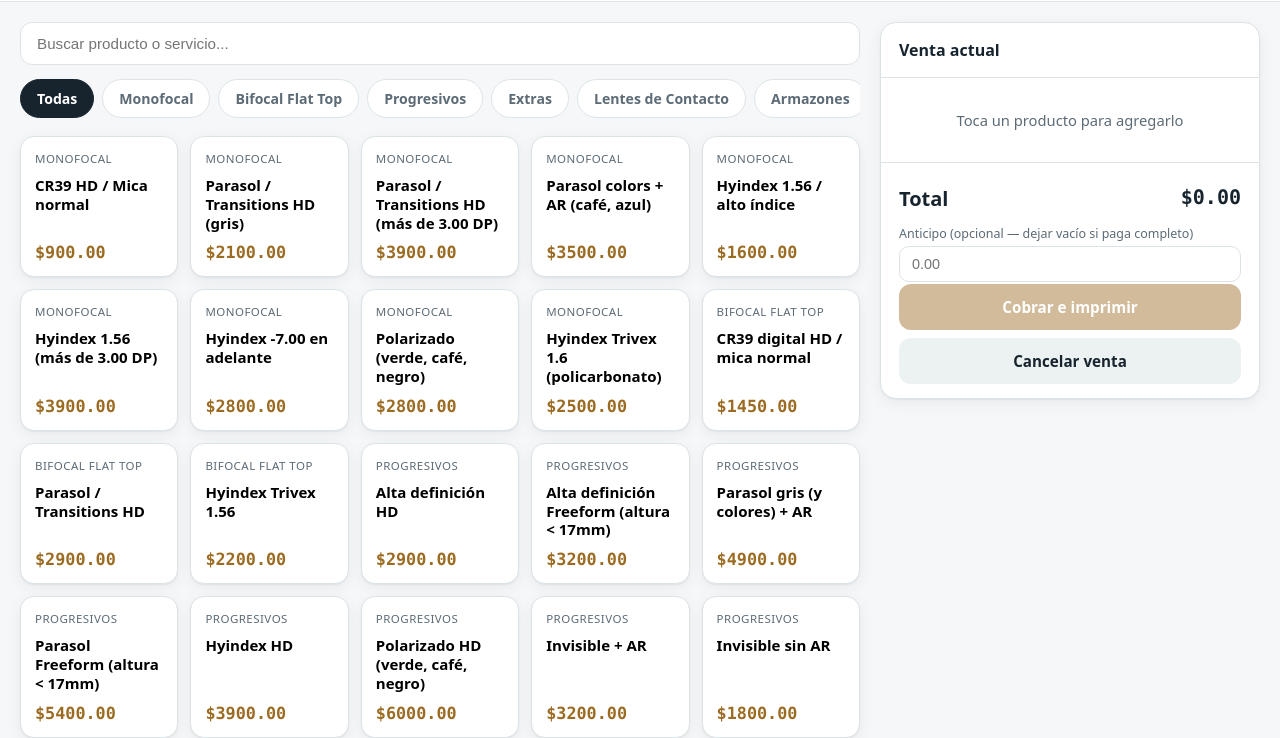
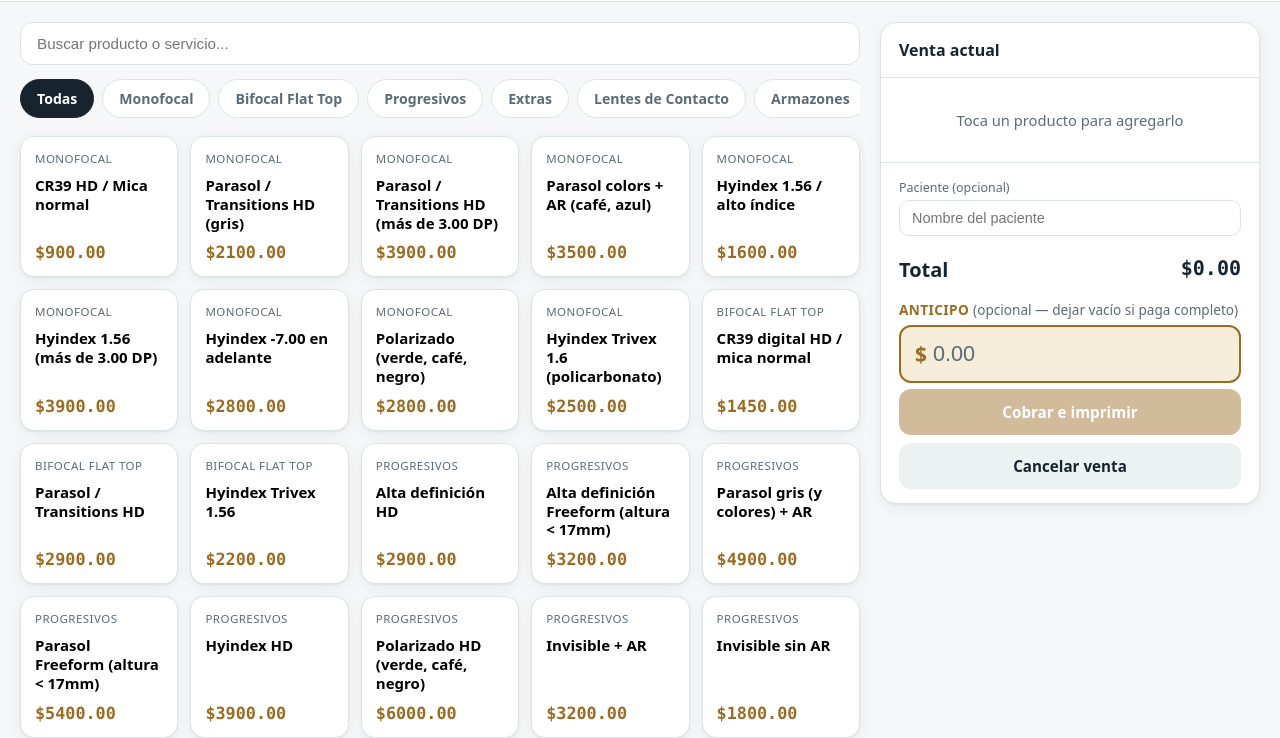
Before and after one commit to Rudolph0808/pos-optica-android, a website: page www/index.html in a window 1280 px wide. Shown: the part 69-807 px from the top of the page. Drawn offline with Linux system fonts and the light colour scheme.

Commit message:
Update index.html

```diff
--- a/www/index.html
+++ b/www/index.html
@@ -175,12 +175,31 @@
   .sum-row{ display:flex; justify-content:space-between; font-size:0.9rem; color:var(--ink-muted); padding:3px 0; }
   .sum-row.total{ color:var(--ink); font-weight:800; font-size:1.25rem; padding-top:8px; }
   .sum-row.saldo{ color:var(--accent); font-weight:700; }
-  .deposit-field{ margin:10px 0 2px; }
-  .deposit-field label{ font-size:0.78rem; color:var(--ink-muted); display:block; margin-bottom:4px; }
-  .deposit-field input{
+  .patient-field{ margin:2px 0 12px; }
+  .patient-field label{ font-size:0.78rem; color:var(--ink-muted); display:block; margin-bottom:4px; }
+  .patient-field input{
     width:100%; padding:9px 12px; border-radius:10px; border:1px solid var(--border);
     background:var(--surface); color:var(--ink); font-size:0.9rem;
   }
+
+  .deposit-field{ margin:14px 0 6px; }
+  .deposit-field label{
+    font-size:0.85rem; font-weight:800; color:var(--accent); display:block; margin-bottom:6px;
+    text-transform:uppercase; letter-spacing:0.03em;
+  }
+  .deposit-field label .deposit-hint{ text-transform:none; font-weight:500; color:var(--ink-muted); letter-spacing:normal; }
+  .deposit-input-wrap{
+    display:flex; align-items:center; gap:2px;
+    border-radius:12px; border:2px solid var(--accent); background:var(--accent-soft);
+    padding:0 4px 0 14px;
+  }
+  .deposit-input-wrap .deposit-currency{ font-weight:800; font-size:1.3rem; color:var(--accent); }
+  .deposit-field input{
+    flex:1; min-width:0; padding:14px 14px 14px 4px; border:none; background:transparent;
+    color:var(--ink); font-size:1.35rem; font-weight:800;
+  }
+  .deposit-field input:focus-visible{ outline:none; }
+  .deposit-field input::placeholder{ color:var(--ink-muted); font-weight:500; }
   .btn{
     border:none; border-radius:12px; padding:13px 16px; font-weight:700; font-size:0.95rem; cursor:pointer; width:100%;
   }
@@ -295,11 +314,19 @@
             <div class="empty-note">Toca un producto para agregarlo</div>
           </div>
           <div class="cart-summary">
+            <div class="patient-field">
+              <label>Paciente (opcional)</label>
+              <input type="text" id="patientInput" placeholder="Nombre del paciente">
+            </div>
+
             <div class="sum-row total"><span>Total</span><span class="num" id="sumTotal">$0.00</span></div>
 
             <div class="deposit-field">
-              <label>Anticipo (opcional — dejar vacío si paga completo)</label>
-              <input type="number" inputmode="decimal" id="depositInput" placeholder="0.00">
+              <label>Anticipo <span class="deposit-hint">(opcional — dejar vacío si paga completo)</span></label>
+              <div class="deposit-input-wrap">
+                <span class="deposit-currency">$</span>
+                <input type="number" inputmode="decimal" id="depositInput" placeholder="0.00">
+              </div>
             </div>
             <div class="sum-row saldo" id="sumSaldoRow" style="display:none;"><span>Saldo pendiente</span><span class="num" id="sumSaldo">$0.00</span></div>
 
@@ -334,7 +361,7 @@
         </div>
         <div class="table-wrap">
           <table>
-            <thead><tr><th>Folio</th><th>Fecha</th><th>Total</th><th></th></tr></thead>
+            <thead><tr><th>Folio</th><th>Fecha</th><th>Paciente</th><th>Total</th><th></th></tr></thead>
             <tbody id="salesTableBody"></tbody>
           </table>
         </div>
@@ -792,6 +819,7 @@
     if(state.cart.length && !confirm("¿Cancelar la venta actual?")) return;
     state.cart = [];
     document.getElementById("depositInput").value = "";
+    document.getElementById("patientInput").value = "";
     renderCart();
   });
 
@@ -800,10 +828,12 @@
     var t = cartTotals();
     var dep = depositAmount();
     var folio = (state.sales.length + 1);
+    var patient = document.getElementById("patientInput").value.trim();
     var sale = {
       id: uid("s"),
       folio: folio,
       dateISO: new Date().toISOString(),
+      patient: patient || "",
       items: state.cart.map(function(i){ return {id:i.id, name:i.name, price:i.price, qty:i.qty, note:i.note||""}; }),
       total: t.total,
       deposit: dep > 0 ? dep : null,
@@ -813,6 +843,7 @@
     saveJSON(LS.sales, state.sales);
     state.cart = [];
     document.getElementById("depositInput").value = "";
+    document.getElementById("patientInput").value = "";
     renderCart();
     toast("Venta #" + folio + " registrada");
     showReceiptModal(sale, true);
@@ -844,6 +875,7 @@
     lines.push(center(CLINIC.phones));
     lines.push(line("-"));
     lines.push(twoCols("Folio: " + sale.folio, formatDate(sale.dateISO)));
+    if(sale.patient){ lines.push("Paciente: " + sale.patient); }
     lines.push(line("-"));
     sale.items.forEach(function(it){
       var qtyName = it.qty + "x " + it.name;
@@ -1080,6 +1112,7 @@
     var fakeSale = {
       folio: "TEST",
       dateISO: new Date().toISOString(),
+      patient: "Paciente de prueba",
       items: [{id:"x", name:"Producto de prueba", price:100, qty:1, note:"Ejemplo de detalle: armazón modelo X"}],
       total:100, deposit:null, balance:null
     };
@@ -1175,6 +1208,7 @@
       tr.innerHTML =
         "<td class='num'>#"+sale.folio+"</td>" +
         "<td>"+formatDate(sale.dateISO)+"</td>" +
+        "<td>"+(sale.patient ? escapeHtml(sale.patient) : "<span style='color:var(--ink-muted);'>—</span>")+"</td>" +
         "<td class='num'>"+money(sale.total)+"</td>" +
         "<td><button class='icon-btn' data-act='view'>Ver / reimprimir</button></td>";
       tr.querySelector("[data-act='view']").addEventListener("click", function(){ showReceiptModal(sale, false); });
```
